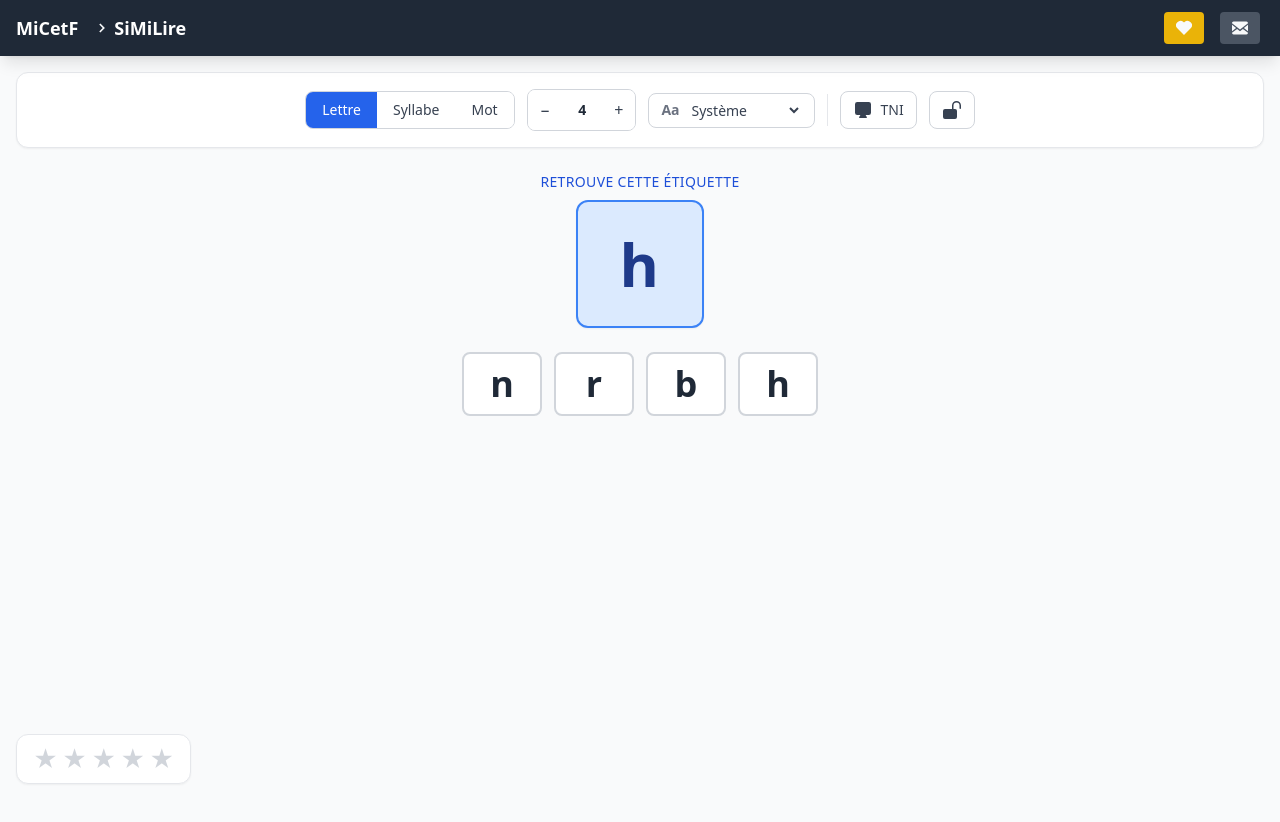
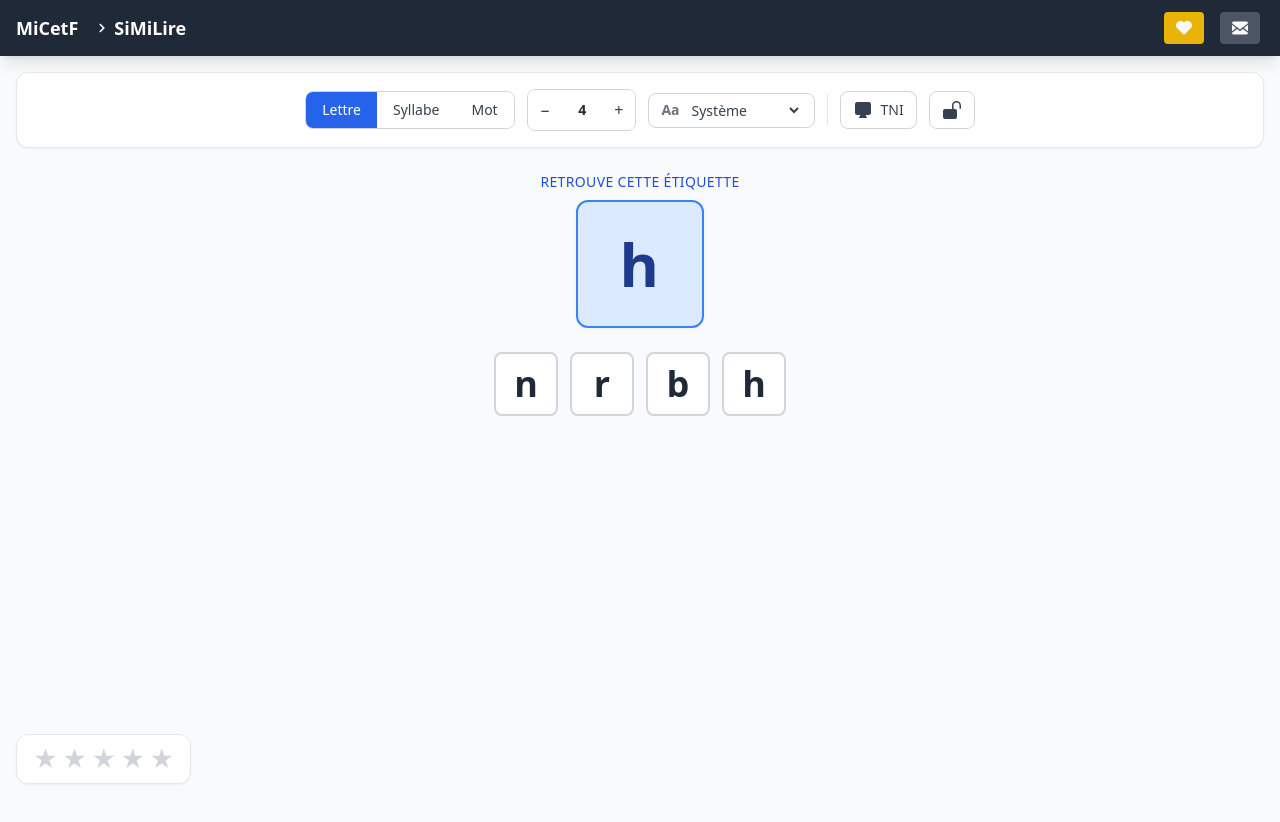
Before and after one commit to micetf/similire, a React (Vite) app: page / in a window 1280 px wide. Shown: the top 822 px of the page. Built offline with nearby package versions, Linux system fonts and the light colour scheme; a web font is replaced by a local one.

Commit message:
feat: badges icônes daltonisme dans EtiquetteCard

```diff
--- a/src/components/game/EtiquetteCard.jsx
+++ b/src/components/game/EtiquetteCard.jsx
@@ -1,40 +1,42 @@
 /**
- * Étiquette individuelle cliquable.
- * Gère ses propres états visuels : attente, succès, erreur, guidage.
- * La taille de police s'adapte automatiquement à la longueur du contenu.
+ * Carte étiquette cliquable — brique de base du jeu de discrimination.
+ * Gère ses propres états visuels (repos, survol, succès, erreur, guidage).
+ * Complète les feedbacks couleur par des icônes pour les utilisateurs
+ * daltoniens (deutéranopie rouge-vert).
  *
  * @module components/game/EtiquetteCard
  */
 
-import { useState, useEffect } from "react";
+import { useEffect, useState } from "react";
 import PropTypes from "prop-types";
+import { Check, X, ArrowRight } from "lucide-react";
 
 /**
- * Calcule les classes de taille de police et largeur minimale
- * selon le nombre de caractères de la valeur affichée.
+ * Calcule les classes de taille de texte et largeur minimale
+ * selon la longueur du contenu et le mode TNI.
  *
- * @param {string}  valeur   - Valeur affichée dans l'étiquette
- * @param {boolean} modeTni  - Mode TNI activé
+ * @param {string}  valeur  - Valeur affichée
+ * @param {boolean} modeTni - Mode TNI activé
  * @returns {{ texte: string, largeur: string }}
  */
 function classesTailleTexte(valeur, modeTni) {
     const n = valeur.length;
 
     if (modeTni) {
-        if (n <= 1) return { texte: "text-6xl", largeur: "min-w-[8rem]" };
-        if (n <= 3) return { texte: "text-5xl", largeur: "min-w-[9rem]" };
-        if (n <= 5) return { texte: "text-4xl", largeur: "min-w-[10rem]" };
-        return { texte: "text-3xl", largeur: "min-w-[11rem]" };
+        if (n <= 1) return { texte: "text-tni-lg", largeur: "min-w-[7rem]" };
+        if (n <= 3) return { texte: "text-tni-md", largeur: "min-w-[8rem]" };
+        if (n <= 5) return { texte: "text-tni-sm", largeur: "min-w-[10rem]" };
+        return { texte: "text-2xl", largeur: "min-w-[12rem]" };
     }
 
-    if (n <= 1) return { texte: "text-4xl", largeur: "min-w-[5rem]" };
-    if (n <= 3) return { texte: "text-3xl", largeur: "min-w-[6rem]" };
-    if (n <= 5) return { texte: "text-2xl", largeur: "min-w-[7rem]" };
-    return { texte: "text-xl", largeur: "min-w-[8rem]" };
+    if (n <= 1) return { texte: "text-4xl", largeur: "min-w-[4rem]" };
+    if (n <= 3) return { texte: "text-2xl", largeur: "min-w-[5rem]" };
+    if (n <= 5) return { texte: "text-xl", largeur: "min-w-[6rem]" };
+    return { texte: "text-base", largeur: "min-w-[7rem]" };
 }
 
 /**
- * Étiquette individuelle cliquable du jeu SiMiLire.
+ * Carte étiquette cliquable avec feedback visuel multicanal.
  *
  * @param {Object}   props
  * @param {string}   props.valeur               - Valeur affichée
@@ -68,13 +70,58 @@ function EtiquetteCard({
     }, [estCliquee, statut]);
 
     const afficherGuidage = estCorrecte && nbErreursTourCourant >= 2;
+    const afficherSucces = statut === "succes" && estCorrecte;
+    const afficherErreur = estCliquee && statut === "erreur";
+
+    // Taille des icônes proportionnelle au mode TNI
+    const tailleIcone = modeTni ? 24 : 16;
+
+    /**
+     * Détermine l'icône de badge à afficher selon l'état de la carte.
+     * Retourne null si aucune icône n'est nécessaire.
+     *
+     * @returns {JSX.Element|null}
+     */
+    function Badge() {
+        if (afficherSucces) {
+            return (
+                <span
+                    aria-hidden="true"
+                    className="absolute top-1 right-1 text-green-700"
+                >
+                    <Check size={tailleIcone} strokeWidth={3} />
+                </span>
+            );
+        }
+        if (afficherErreur) {
+            return (
+                <span
+                    aria-hidden="true"
+                    className="absolute top-1 right-1 text-orange-700"
+                >
+                    <X size={tailleIcone} strokeWidth={3} />
+                </span>
+            );
+        }
+        if (afficherGuidage) {
+            return (
+                <span
+                    aria-hidden="true"
+                    className="absolute top-1 right-1 text-yellow-600"
+                >
+                    <ArrowRight size={tailleIcone} strokeWidth={3} />
+                </span>
+            );
+        }
+        return null;
+    }
 
     const classesCouleur = () => {
-        if (statut === "succes" && estCorrecte)
+        if (afficherSucces)
             return "bg-green-200 border-green-500 text-green-800";
         if (afficherGuidage)
             return "bg-yellow-100 border-yellow-400 text-gray-800";
-        if (estCliquee && statut === "erreur")
+        if (afficherErreur)
             return "bg-orange-100 border-orange-400 text-gray-800";
         return "bg-white border-gray-300 text-gray-800 hover:border-blue-400 hover:bg-blue-50";
     };
@@ -87,6 +134,7 @@ function EtiquetteCard({
             onClick={() => onClic(id)}
             disabled={statut === "succes"}
             className={`
+                relative
                 flex items-center justify-center
                 ${largeur} ${hauteur} px-3
                 font-bold rounded-lg border-2
@@ -97,6 +145,7 @@ function EtiquetteCard({
             `}
         >
             {valeur}
+            <Badge />
         </button>
     );
 }
```
